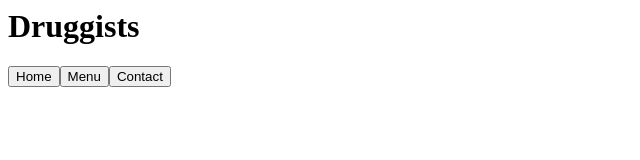
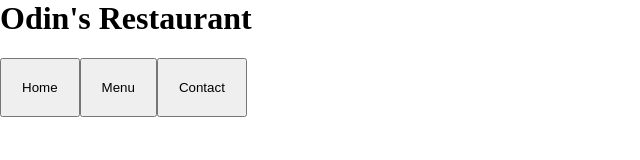
Before and after one commit to felixtanhm/odin-restaurant-page, a plain HTML site: page index.html in a window 1280 px wide. Shown: the whole page, without its empty margins (0-640 px from the left). Drawn offline with Linux system fonts and the light colour scheme.

Commit message:
New | Rendering of each page.

```diff
--- a/index.html
+++ b/index.html
@@ -2,7 +2,8 @@
   <head>
     <meta charset="UTF-8" />
     <meta name="viewport" content="width=device-width, initial-scale=1.0" />
-    <title>Document</title>
+    <title>Odin Restaurant</title>
+    <link rel="stylesheet" href="style.css" type="text/css" />
   </head>
   <body id="content">
     <script src="./main.js"></script>
--- a/main.js
+++ b/main.js
@@ -1 +1 @@
-(()=>{"use strict";const t=()=>{n().appendChild((()=>{const t=document.createElement("div");return t.setAttribute("id","home"),t})())},e=()=>{const e=document.createElement("nav"),c=document.createElement("button");c.classList.add("nav-btn"),c.textContent="Home",c.addEventListener("click",(e=>{d(e.target),t()})),e.appendChild(c);const a=document.createElement("button");a.classList.add("nav-btn"),a.textContent="Menu",a.addEventListener("click",(t=>{d(t.target),n().appendChild((()=>{const t=document.createElement("div");return t.setAttribute("id","menu"),t})())})),e.appendChild(a);const i=document.createElement("button");return i.classList.add("nav-btn"),i.textContent="Contact",i.addEventListener("click",(t=>{d(t.target),n().appendChild((()=>{const t=document.createElement("div");return t.setAttribute("id","contact"),t})())})),e.appendChild(i),e},n=()=>document.getElementById("main"),d=t=>{const e=document.querySelectorAll(".nav-btn");n().textContent="",e.forEach((t=>{t.classList.remove("active")})),t.classList.add("active")};(()=>{console.log("hi initwebsite");const n=document.getElementById("content");n.appendChild((()=>{const t=document.createElement("header"),n=document.createElement("h1");return n.textContent="Druggists",t.appendChild(n),t.appendChild(e()),t})()),n.appendChild((()=>{const t=document.createElement("main");return t.setAttribute("id","main"),t})()),t()})()})();
+(()=>{"use strict";const t=()=>{n().appendChild((()=>{const t=document.createElement("div");return t.setAttribute("id","home"),t})())},e=()=>{const e=document.createElement("nav"),c=document.createElement("button");c.classList.add("nav-btn"),c.textContent="Home",c.addEventListener("click",(e=>{d(e.target),t()})),e.appendChild(c);const a=document.createElement("button");a.classList.add("nav-btn"),a.textContent="Menu",a.addEventListener("click",(t=>{d(t.target),n().appendChild((()=>{const t=document.createElement("div");return t.setAttribute("id","menu"),t})())})),e.appendChild(a);const o=document.createElement("button");return o.classList.add("nav-btn"),o.textContent="Contact",o.addEventListener("click",(t=>{d(t.target),n().appendChild((()=>{const t=document.createElement("div");return t.setAttribute("id","contact"),t})())})),e.appendChild(o),e},n=()=>document.getElementById("main"),d=t=>{const e=document.querySelectorAll(".nav-btn");n().textContent="",e.forEach((t=>{t.classList.remove("active")})),t.classList.add("active")};(()=>{const n=document.getElementById("content");n.appendChild((()=>{const t=document.createElement("header"),n=document.createElement("h1");return n.textContent="Odin's Restaurant",t.appendChild(n),t.appendChild(e()),t})()),n.appendChild((()=>{const t=document.createElement("main");return t.setAttribute("id","main"),t})()),t()})()})();
--- a/style.css
+++ b/style.css
@@ -0,0 +1,14 @@
+* {
+  box-sizing: border-box;
+}
+
+html,
+body {
+  margin: 0;
+  padding: 0;
+  height: 100%;
+}
+
+button {
+  padding: 20px;
+}
```
